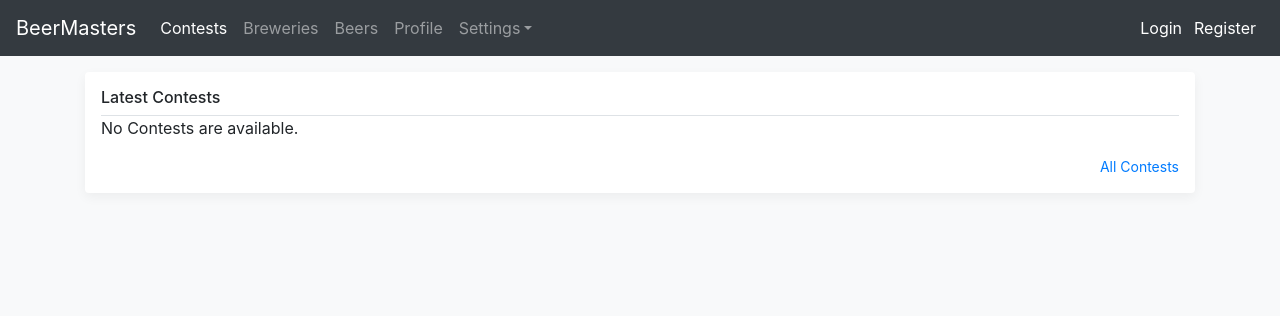
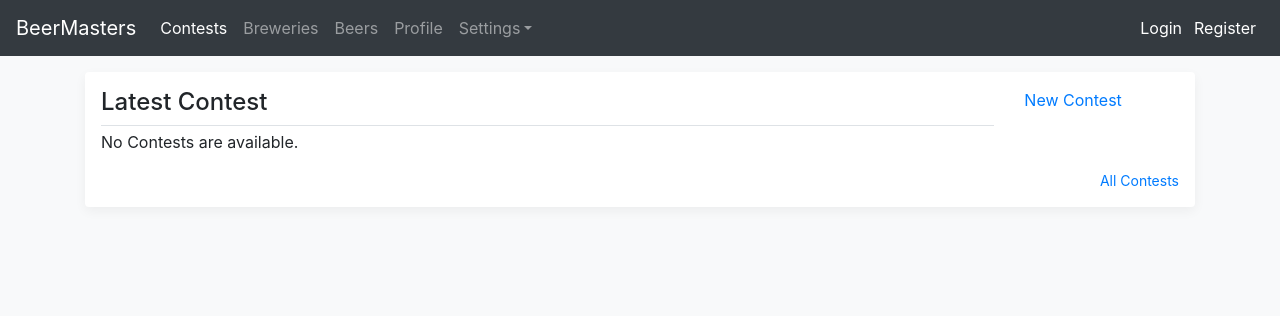
Before and after one commit to SotolitoLabs/beermasters, a Django app: page / in a window 1280 px wide. Shown: the top 316 px of the page. Run offline with Django 3.2, Linux system fonts and the light colour scheme; data that the repository does not hold is empty; some libraries are stand-ins or nearby versions.

Commit message:
Fix contest title on main page

```diff
--- a/src/competitions/templates/index.html
+++ b/src/competitions/templates/index.html
@@ -3,7 +3,15 @@
 {% load static %}
 {% block content %}
 <div class="my-3 p-3 bg-white rounded box-shadow">
-<h6 class="border-bottom border-gray pb-2 mb-0">{% trans 'Latest Contests' %}</h6>
+	<div class="row">
+		<div class="col-10">
+            <h4 class="border-bottom border-gray pb-2 mb-1">{% trans 'Latest Contest' %}</h4>
+        </div>
+		<div class="col-sm-2">
+            <a href="/competitions/add">{% trans 'New Contest' %}</a>
+        </div>
+    </div>
+
 {% if latest_contest_list %}
 
 {% for contest in latest_contest_list %}
```
